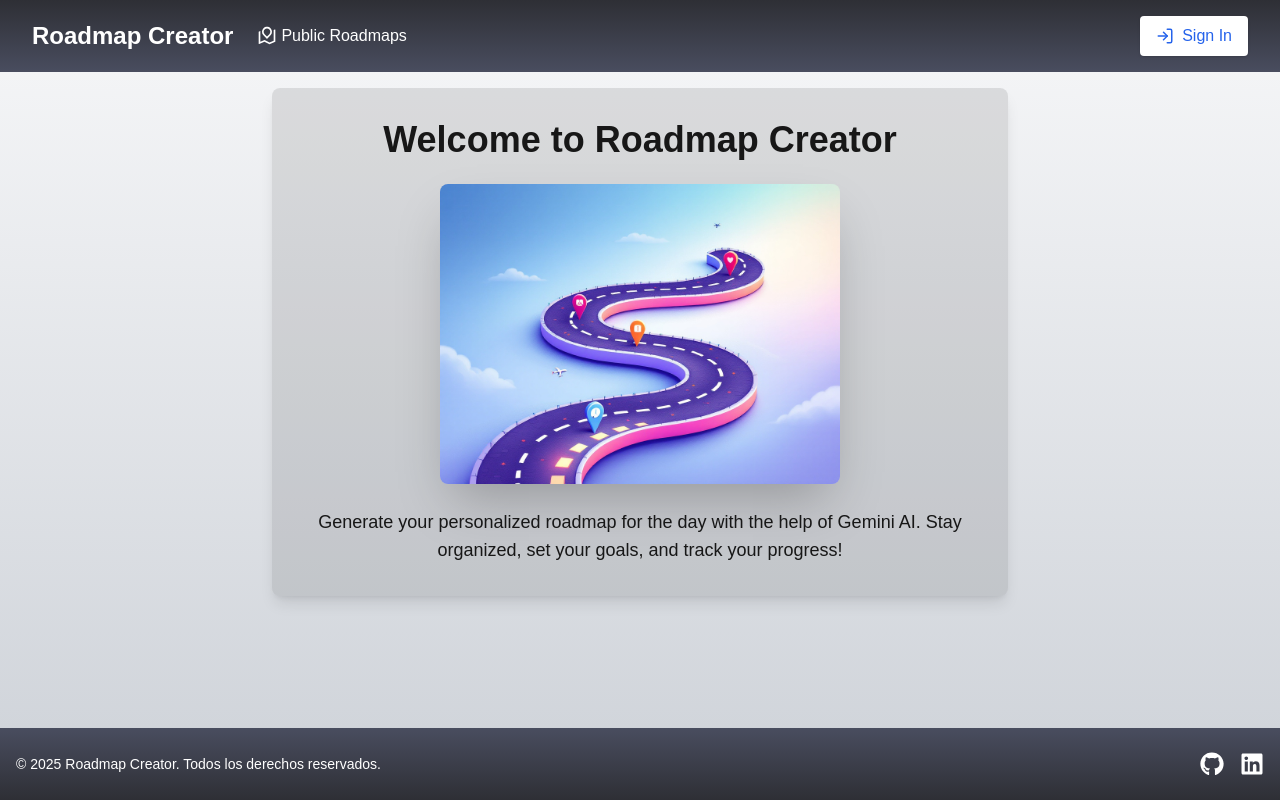
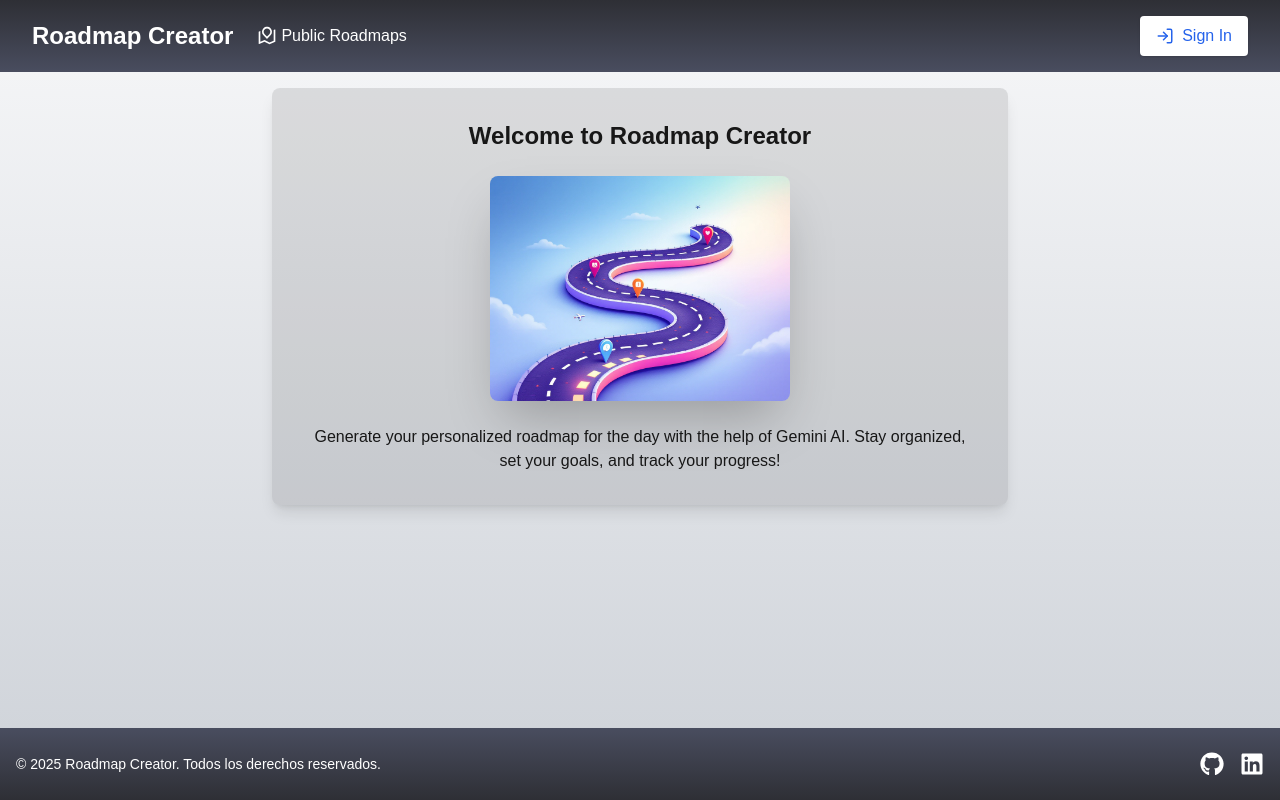
Before and after one commit to deividpa/nextjs-auth-github, a Next.js app: page / in a window 1280 px wide. Built offline with nearby package versions, Linux system fonts and the light colour scheme; no server answers.

Commit message:
feat: Adjust font sizes and image dimensions for improved layout on LandingPage

```diff
--- a/src/app/page.tsx
+++ b/src/app/page.tsx
@@ -14,17 +14,17 @@ export default async function LandingPage() {
   return (
     <div className="flex h-full items-center justify-center p-4">
       <div className="p-8 rounded-lg shadow-lg text-center space-y-6 bg-black/10">
-        <h1 className="text-4xl font-bold mb-2">Welcome to Roadmap Creator</h1>
+        <h1 className="text-2xl font-bold mb-2">Welcome to Roadmap Creator</h1>
 
         <Image
           src="/images/roadmap.jpg"
           alt="Roadmap example"
-          width={400}
+          width={300}
           height={250}
           className="rounded-lg shadow-2xl mx-auto my-4"
         />
 
-        <p className="mb-6 text-lg max-w-2xl text-center">
+        <p className="mb-6 text-md max-w-2xl text-center">
           Generate your personalized roadmap for the day with the help of Gemini AI. Stay organized, set your goals, and track your progress!
         </p>
       </div>
```
